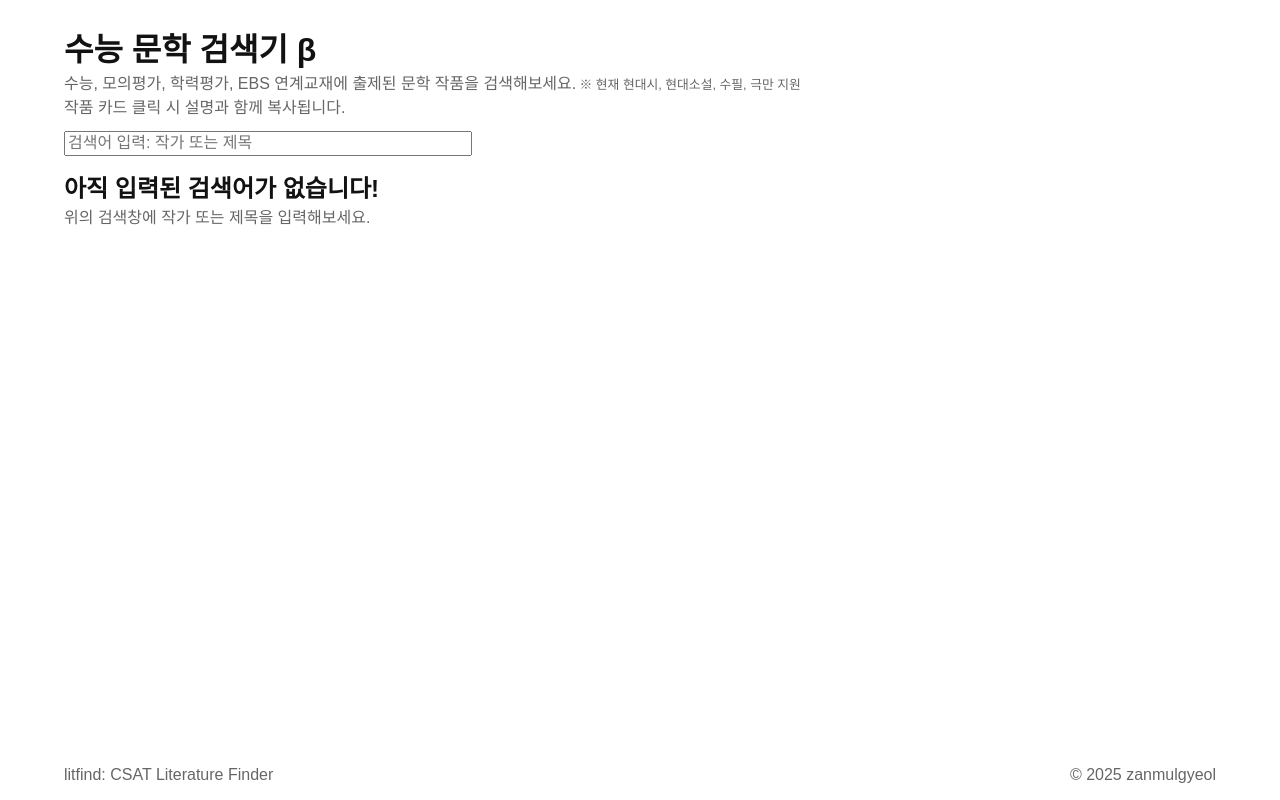
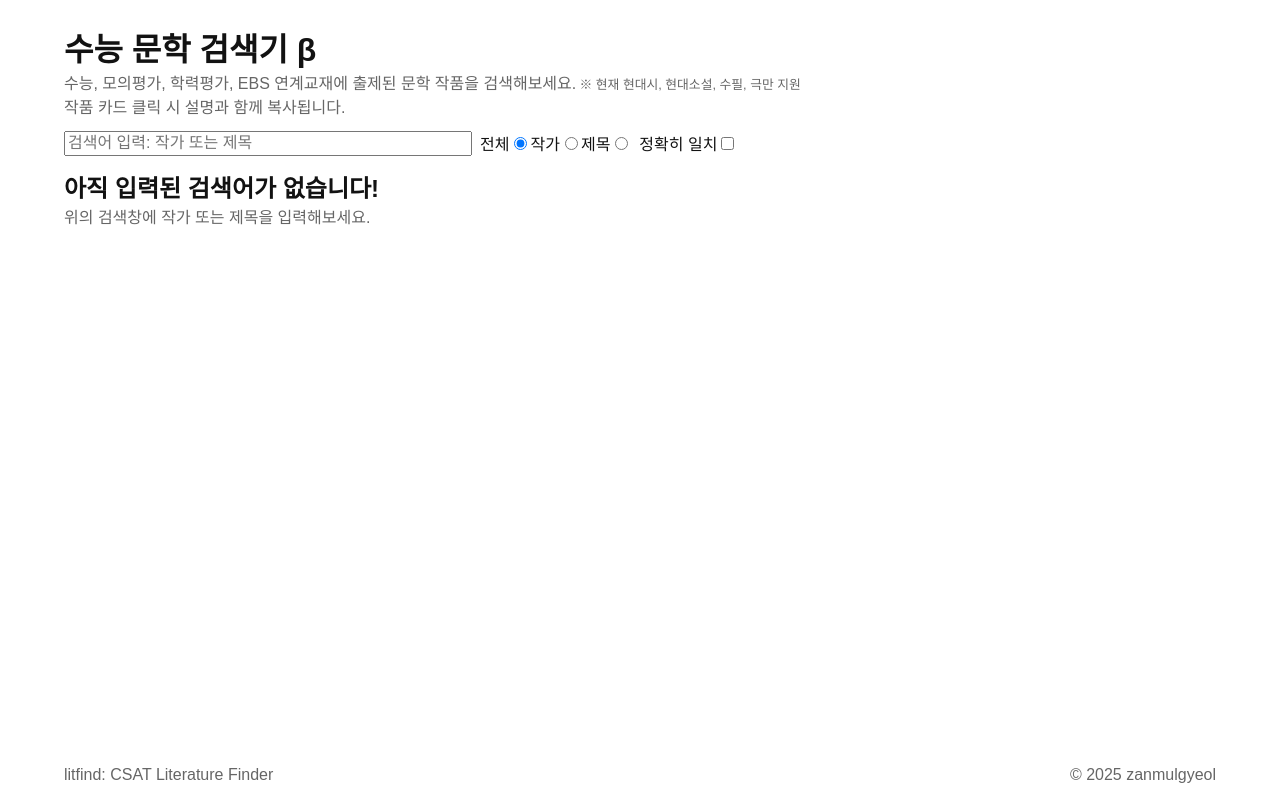
Before and after one commit to zanmulgyeol/litfind, a React (Create React App) app: page / in a window 1280 px wide. Built offline with nearby package versions, Linux system fonts and the light colour scheme.

Commit message:
added searchMode and accurateMode

```diff
--- a/src/App.css
+++ b/src/App.css
@@ -52,7 +52,7 @@ a:hover{
   text-underline-offset: .2rem;
 }
 
-input{
+#search-input{
   font-family: 'PyeongChang', sans-serif;
   font-size: 1rem;
   width: 25rem;
--- a/src/App.js
+++ b/src/App.js
@@ -13,10 +13,30 @@ function Title(){
   )
 }
 
-function SearchForm({handleFormChange}){
+function SearchForm({handleFormChange, searchMode, setSearchMode, setAccurateMode}){
+  const search_options = [
+    {'id': 'all', 'label': '전체'},
+    {'id': 'author', 'label': '작가'},
+    {'id': 'title', 'label': '제목'},
+  ]
+
   return(
-    <div className='box'>
-      <input type='text' onChange={handleFormChange} placeholder='검색어 입력: 작가 또는 제목'></input>
+    <div className='box' style={{display: 'flex'}}>
+      <input type='text' onChange={handleFormChange} placeholder='검색어 입력: 작가 또는 제목' id='search-input'></input>
+      <div style={{display: 'flex', marginLeft: '.5rem'}}>
+        {search_options.map((opt) => (
+          <div>
+            <label key={opt.id} for={`searchMode-${opt.id}`}>{opt.label}</label>
+            <input type='radio' value={opt.id} checked={searchMode === opt.id} onChange={(e) => setSearchMode(e.target.value)} id={`searchMode-${opt.id}`} name={`searchMode-${opt.id}`}></input>
+          </div>
+        ))}
+      </div>
+      <div style={{marginLeft: '.5rem'}}>
+        <div>
+          <label key='accurate' for='accurateMode'>정확히 일치</label>
+          <input type='checkbox' onChange={(e) => setAccurateMode(e.target.checked)} id='accurate' name='accurate'></input>
+        </div>
+      </div>
     </div>
   )
 }
@@ -32,6 +52,8 @@ function Credit(){
 
 function App(){
   const [keyword, setKeyword] = useState('');
+  const [searchMode, setSearchMode] = useState('all');
+  const [accurateMode, setAccurateMode] = useState(false);
 
   const handleFormChange = (e) => {
     setKeyword(e.target.value);
@@ -41,10 +63,10 @@ function App(){
     <div className='App'>
       <header>
         <Title></Title>
-        <SearchForm handleFormChange={handleFormChange}></SearchForm>
+        <SearchForm handleFormChange={handleFormChange} searchMode={searchMode} setSearchMode={setSearchMode} setAccurateMode={setAccurateMode}></SearchForm>
       </header>
       <main className='box'>
-        <SearchResult keyword={keyword}></SearchResult>
+        <SearchResult keyword={keyword} searchMode={searchMode} accurateMode={accurateMode}></SearchResult>
       </main>
       <footer>
         <Credit></Credit>
--- a/src/SearchResult.js
+++ b/src/SearchResult.js
@@ -2,7 +2,7 @@ import React, { useState, useEffect } from 'react';
 import * as XLSX from 'xlsx';
 import SearchItem from './SearchItem';
 
-function SearchResult({keyword}){
+function SearchResult({keyword, searchMode, accurateMode}){
   const [rows, setRows] = useState([]);
 
   useEffect(() => {
@@ -19,16 +19,25 @@ function SearchResult({keyword}){
 
       // 필터링
       const matches = data.filter(row => {
-        const a = row[0]?.toString() || '';
-        const b = row[1]?.toString() || '';
-        return a.includes(keyword) || b.includes(keyword);
+        const author = row[0]?.toString() || '';
+        const title = row[1]?.toString() || '';
+
+        if(accurateMode){
+          if(searchMode === 'author') return author === keyword;
+          else if(searchMode === 'title') return title === keyword;
+          else return author === keyword || title === keyword; // all
+        }else{
+          if(searchMode === 'author') return author.includes(keyword);
+          else if(searchMode === 'title') return title.includes(keyword);
+          else return author.includes(keyword) || title.includes(keyword); // all
+        }
       });
 
       setRows(matches);
     }
 
     loadAndFilter().catch(console.error);
-  }, [keyword]);
+  }, [keyword, searchMode, accurateMode]);
 
   if(!keyword){
     return(
```
